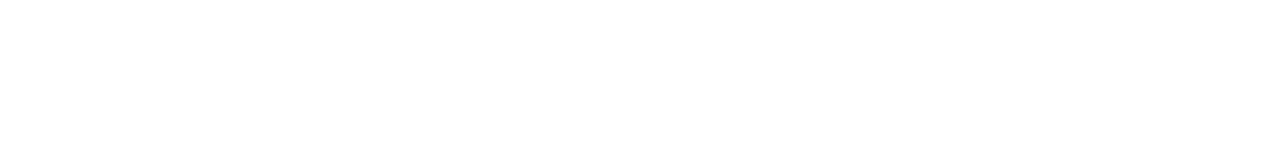
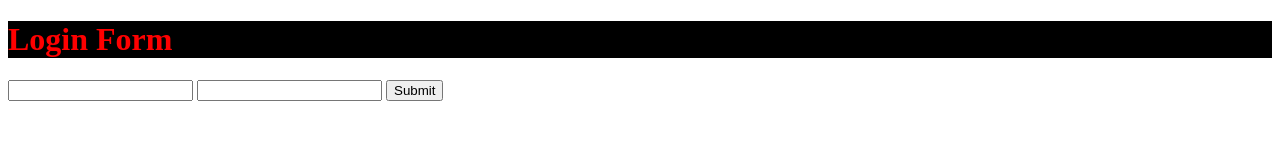
Before and after one commit to Snjou/practice-demo, a plain HTML site: page index.html in a window 1280 px wide. Drawn offline with Linux system fonts and the light colour scheme.

Commit message:
initial commit

```diff
--- a/index.html
+++ b/index.html
@@ -8,6 +8,13 @@
 
 <body>
 
+<form>
+<h1>Login Form</h1>
+<input type= "text">
+<input type= "password">
+<input type= "submit">
+
+</form>
 
 </body>
 
--- a/style.css
+++ b/style.css
@@ -0,0 +1,4 @@
+h1{
+	color : red;
+	background-color : black;
+}
```
